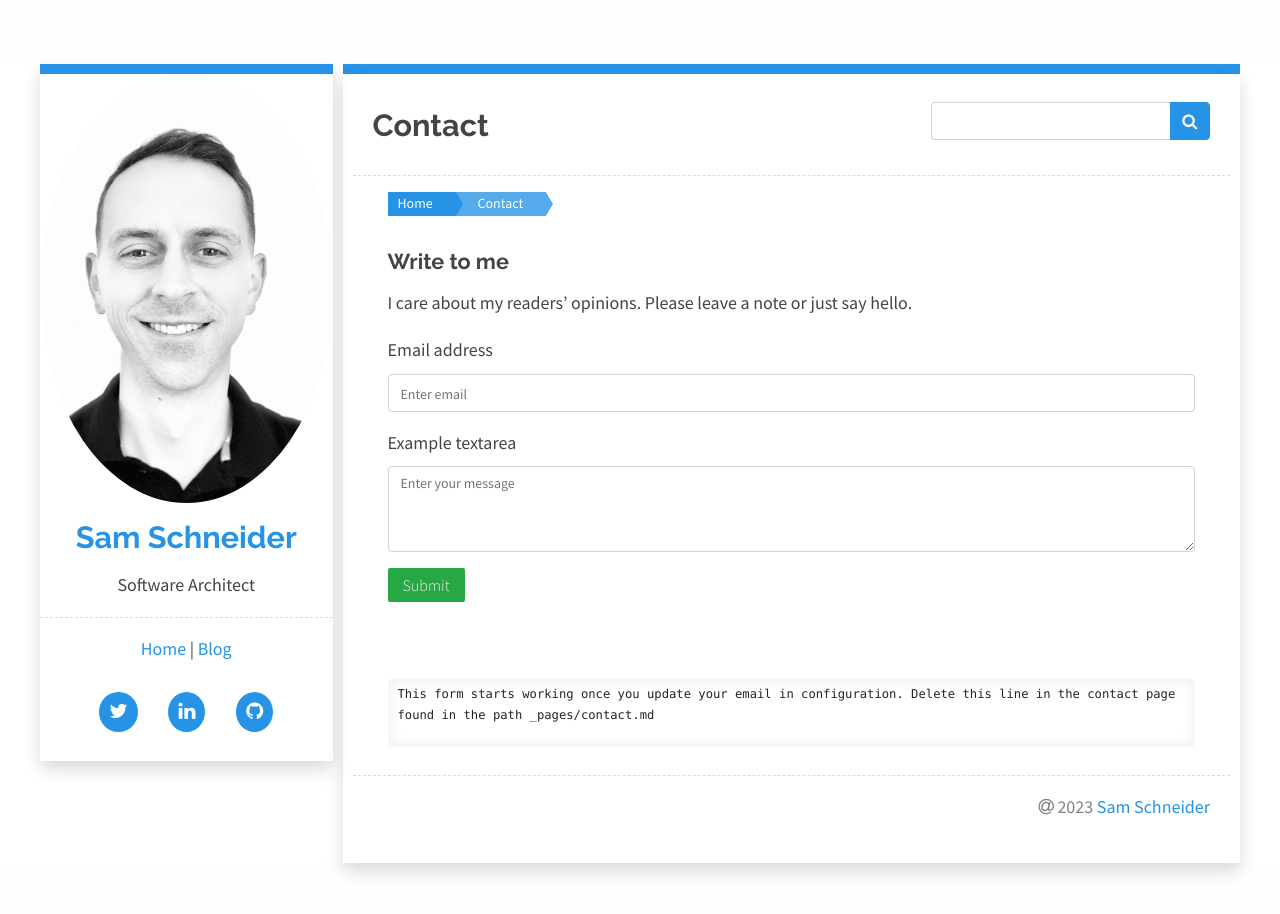
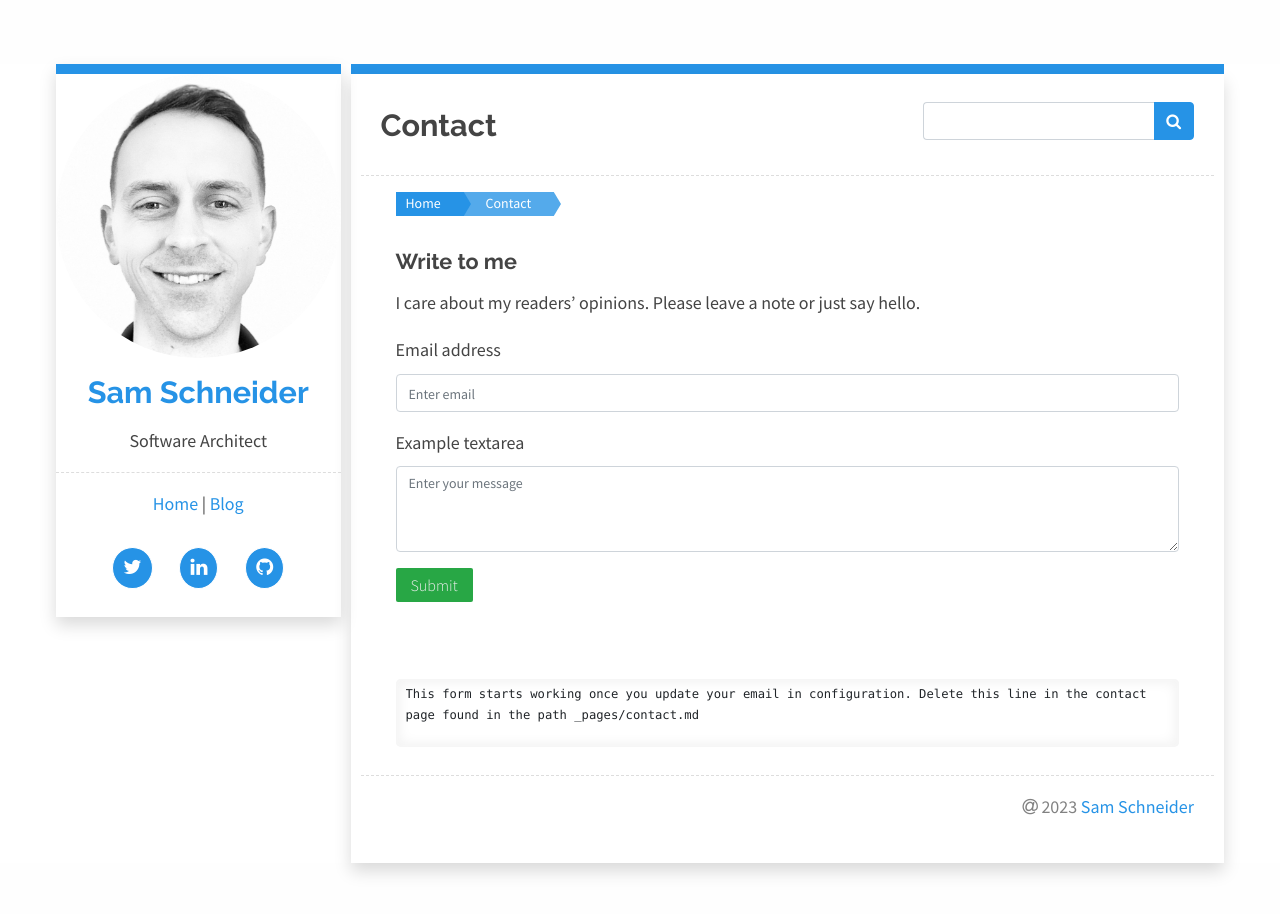
Before and after one commit to samdotme/samdotme.github.io, a Jekyll site: the page built from _pages/contact.md, in a window 1280 px wide and 927 px high. Shown: the top 914 px of the window. Built offline with Jekyll 4.4.1, drawn with Linux system fonts in a browser that asks for light colours.

Commit message:
Make bio image smaller.

```diff
--- a/_data/main.yml
+++ b/_data/main.yml
@@ -1,6 +1,6 @@
 # Image, name, profession in the sidebar
 
-image: /assets/images/sam-schneider-bio.jpg
+image: /assets/images/sam-schneider-bio-square.jpg
 name: Sam Schneider
 profession: Software Architect
 email: contact@samschneider.me # The contact form submissions will be received in this email address.
--- a/assets/css/_sass/_style.scss
+++ b/assets/css/_sass/_style.scss
@@ -63,6 +63,7 @@ a.nostyle {
   grid-gap: 10px;
   max-width: 1200px;
   margin: 0 auto;
+  padding: 0 1rem;
   @include media-query($on-palm) {
     display: block;
   }
```
Also changed, not shown: assets/images/sam-schneider-bio-square.jpg (added).
